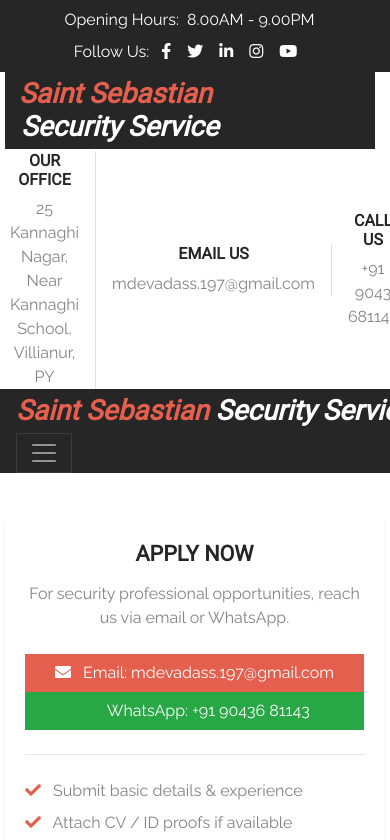
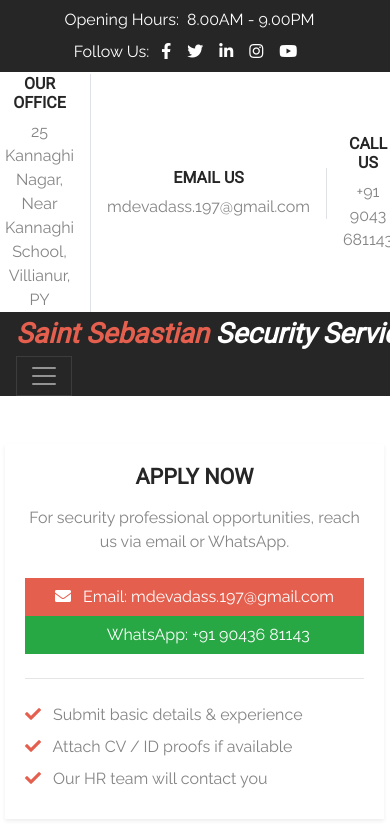
Before and after one commit to akashselva200/security, a plain HTML site: page Career.html in a window 390 px wide. Shown: the top 840 px of the page. Drawn offline with nearby package versions, Linux system fonts and the light colour scheme.

Commit message:
Update Career.html

```diff
--- a/Career.html
+++ b/Career.html
@@ -58,11 +58,7 @@
                 </div>
             </div>
         </div>
-          <div class="container-fluid p-0 nav-bar">
-        <nav class="navbar navbar-expand-lg bg-none navbar-dark py-0">
-            <a href="" class="navbar-brand d-block d-lg-none">
-                <h1 class="m-0 display-5 text-capitalize font-italic text-white"><span class="text-primary"  style="margin:-2px;">Saint Sebastian <br></span>Security Service</h1>
-            </a>
+
             </div>
             <div class="col-lg-8 text-center text-lg-right">
                 <div class="d-inline-flex align-items-center">
```
